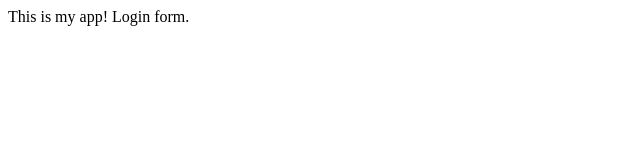
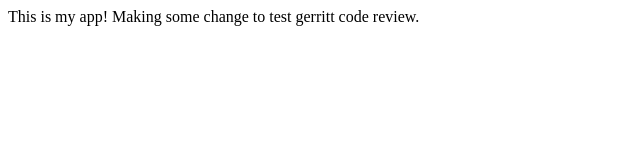
Before and after one commit to reachravirajbhat/MyAppSample, a plain HTML site: page index.html in a window 1280 px wide. Shown: the whole page, without its empty margins (0-640 px from the left). Drawn offline with Linux system fonts and the light colour scheme.

Commit message:
Made some minor changes to test Gerrit code review.

```diff
--- a/index.html
+++ b/index.html
@@ -4,6 +4,6 @@
   </head>
   <body>
     This is my app!
-    Login form.
+    Making some change to test gerritt code review.
   </body>
 </html>
```
